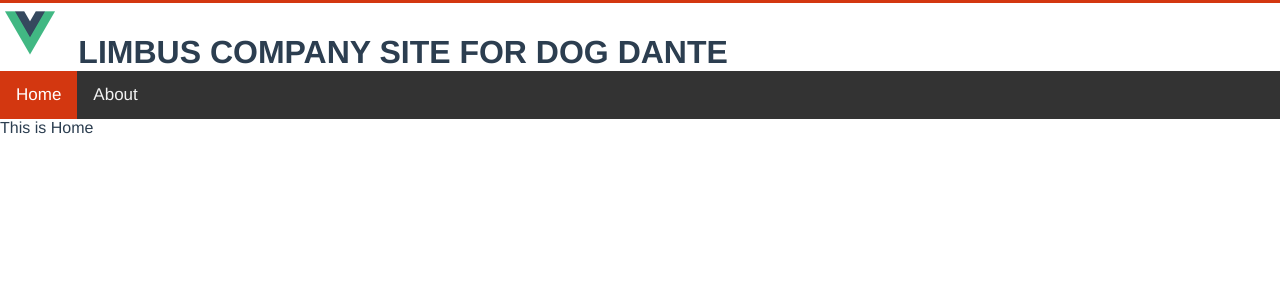
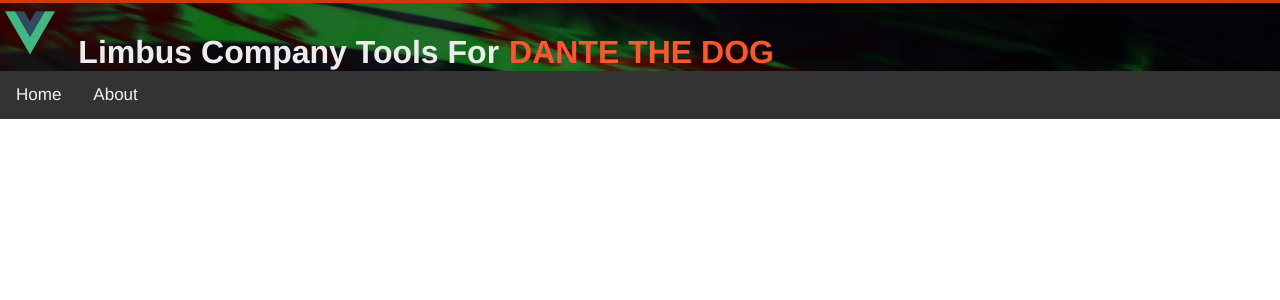
Before and after one commit to xfdxfdxfd/dantedoglcb, a Vue app: page / in a window 1280 px wide. Shown: the top 300 px of the page. Built offline with nearby package versions, Linux system fonts and the light colour scheme.

Commit message:
change the pict + change the title of the website, add some interactive changes in buttons

```diff
--- a/public/index.html
+++ b/public/index.html
@@ -5,7 +5,7 @@
     <meta http-equiv="X-UA-Compatible" content="IE=edge">
     <meta name="viewport" content="width=device-width,initial-scale=1.0">
     <link rel="icon" href="<%= BASE_URL %>favicon.ico">
-    <title><%= htmlWebpackPlugin.options.title %></title>
+    <title>LC Dog Dante</title>
   </head>
   <body>
     <noscript>
--- a/src/App.vue
+++ b/src/App.vue
@@ -2,23 +2,32 @@
   <div class="topline">
       <img class="pipe" alt="LC Dog Dante" src="./assets/logo.png">
       &nbsp;
-      <h1 class="pipe2" style=display:inline>LIMBUS COMPANY SITE FOR DOG DANTE</h1>
+      <h1 class="pipe2" style="display:inline;color: rgb(236, 236, 236)">Limbus Company Tools For</h1>
+      <h1 class="pipe2" style="display:inline;color: rgb(249, 87, 47)">DANTE THE DOG</h1>
   </div>
 
   <div class="topnav">
-    <router-link class="active" :to="{name:'Home'}">Home</router-link>
-    <router-link :to="{name:'About'}">About</router-link>
+    <template v-if="this.$route.path == '/LCB/Home'"><router-link class="active" :to="{name:'Home'}">Home</router-link></template>
+    <template v-else><router-link :to="{name:'Home'}">Home</router-link></template>
+    <template v-if="this.$route.path == '/LCB/About'"><router-link class="active" :to="{name:'About'}">About</router-link></template>
+    <template v-else><router-link :to="{name:'About'}">About</router-link></template>
   </div>
   <router-view/>
 </template>
 
 <script>
+
 // import LimbusCompany from './components/LimbusCompany.vue'
 
 export default {
   name: 'App',
+  computed: {
+  },
+  methods: {
+  },
   components: {
-    // LimbusCompany
+  },
+  watch:{
   }
 }
 </script>
@@ -87,5 +96,7 @@
 .topline{
   border-top: 3px solid rgb(211, 55, 16);
   overflow: hidden;
+  background-image: url("./assets/K_Corp._Class_3_Excision_Staff_Hong_Lu_Full_Uptied.png");
+  background-size: cover;
 }
 </style>
--- a/src/router/index.js
+++ b/src/router/index.js
@@ -3,12 +3,12 @@
 import About from '/src/views/About.vue'
 const routes = [
     {
-        path:'/',
+        path:'/LCB/Home',
         name:'Home',
         component:Home
     },
     {
-        path:'/',
+        path:'/LCB/About',
         name:'About',
         component:About
     }
```
Also changed, not shown: src/assets/K_Corp._Class_3_Excision_Staff_Hong_Lu_Full_Uptied.png (added).
